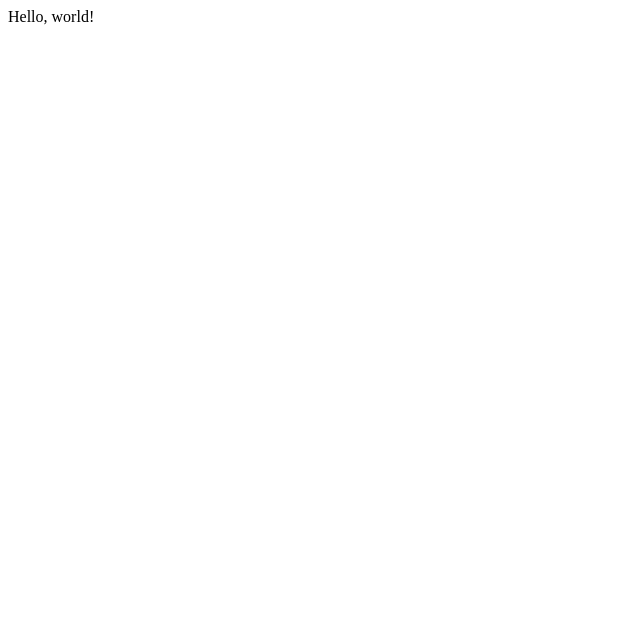
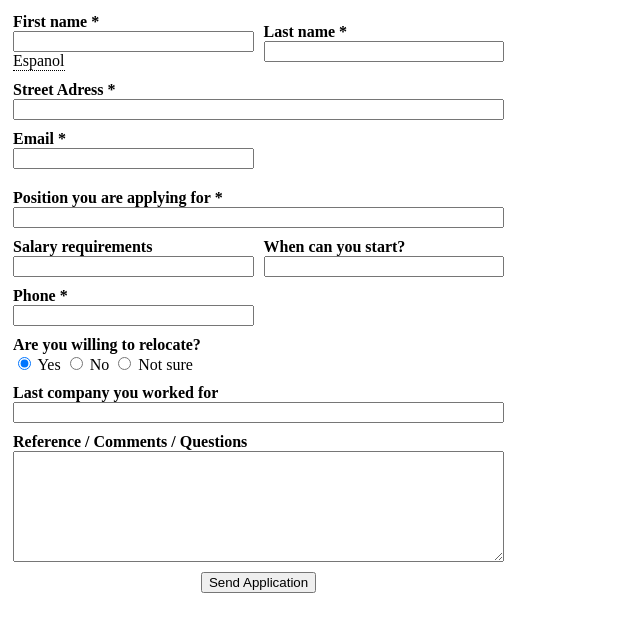
Before and after one commit to ayush-shrivastava003/samsung-site, a plain HTML site: page index.html in a window 1280 px wide. Shown: the whole page, without its empty margins (0-640 px from the left). Drawn offline with Linux system fonts and the light colour scheme.

Commit message:
first try

```diff
--- a/index.html
+++ b/index.html
@@ -1,3 +1,108 @@
-<p>
-    Hello, world!
-</p>
+<!-- <p>
+    Hello, worlds!
+
+    Please enter name:
+
+</p> -->
+
+<!-- /* ***************************************** */ -->
+<!-- Stuff for hovering over text display -->
+<!-- /* ***************************************** */ -->
+<html>
+<style>
+.tooltip {
+  position: relative;
+  display: inline-block;
+  border-bottom: 1px dotted black;
+}
+
+.tooltip .tooltiptext {
+  visibility: hidden;
+  width: 120px;
+  background-color: black;
+  color: #fff;
+  text-align: center;
+  border-radius: 6px;
+  padding: 5px 0;
+
+  /* Position the tooltip */
+  position: absolute;
+  z-index: 1;
+}
+
+.tooltip:hover .tooltiptext {
+  visibility: visible;
+}
+</style>
+<body style="text-align:center;">
+<!-- /* ***************************************** */ -->
+
+
+<form action="//submit.form" id="EmploymentApplication100" method="post" onsubmit="return ValidateForm(this);">
+    <script type="text/javascript">
+    function ValidateForm(frm) {
+    if (frm.First_Name.value == "") { alert('First name is required.'); frm.First_Name.focus(); return false; }
+    if (frm.Last_Name.value == "") { alert('Last name is required.'); frm.Last_Name.focus(); return false; }
+    if (frm.Email_Address.value == "") { alert('Email address is required.'); frm.Email_Address.focus(); return false; }
+    if (frm.Email_Address.value.indexOf("@") < 1 || frm.Email_Address.value.indexOf(".") < 1) { alert('Please enter a valid email address.'); frm.Email_Address.focus(); return false; }
+    if (frm.Position.value == "") { alert('Position is required.'); frm.Position.focus(); return false; }
+    if (frm.Phone.value == "") { alert('Phone is required.'); frm.Phone.focus(); return false; }
+    return true; }
+    </script>
+    <table border="0" cellpadding="5" cellspacing="0">
+    <tr> <td style="width: 50%">
+    <label for="First_Name"><b>First name *</b></label><br />
+    <input name="First_Name" type="text" maxlength="50" style="width:100%;max-width: 260px" />
+    <!-- - -->
+    <!-- Hovering for spanish -->
+    <div class="tooltip">Espanol
+        <span class="tooltiptext">Nombre</span>
+    <!-- - -->
+
+
+    </td> <td style="width: 50%">
+    <label for="Last_Name"><b>Last name *</b></label><br />
+    <input name="Last_Name" type="text" maxlength="50" style="width:100%;max-width: 260px" />
+    </td> </tr> <tr> <td colspan="2">
+
+
+    <label for="Street_Adress"><b>Street Adress *</b></label><br />
+    <input name="Street_Adress" type="text" maxlength="100" style="width:100%;max-width: 535px" />
+    </td> </tr> <tr> <td>
+
+    <label for="Email_Address"><b>Email *</b></label><br />
+    <input name="Email_Address" type="text" maxlength="100" style="width:100%;max-width: 535px" />
+    </td> </tr> <tr> <td colspan="2">
+    <!-- <label for="Portfolio"><b>Portfolio website</b></label><br />
+    <input name="Portfolio" type="text" maxlength="255" value="http://" style="width:100%;max-width: 535px" /> -->
+    </td> </tr> <tr> <td colspan="2">
+    <label for="Position"><b>Position you are applying for *</b></label><br />
+    <input name="Position" type="text" maxlength="100" style="width:100%;max-width: 535px" />
+    </td> </tr> <tr> <td>
+    <label for="Salary"><b>Salary requirements</b></label><br /> <input name="Salary" type="text" maxlength="50" style="width:100%;max-width: 260px" /> </td> <td>
+    <label for="StartDate"><b>When can you start?</b></label><br />
+    <input name="StartDate" type="text" maxlength="50" style="width:100%;max-width: 260px" />
+    </td> </tr> <tr> <td>
+    <label for="Phone"><b>Phone *</b></label><br />
+    <input name="Phone" type="text" maxlength="50" style="width:100%;max-width: 260px" />
+    </td> <td>
+    <!-- <label for="Fax"><b>Fax</b></label><br />
+    <input name="Fax" type="text" maxlength="50" style="width:100%;max-width: 260px" /> -->
+    </td> </tr> <tr> <td colspan="2">
+    <label for="Relocate"><b>Are you willing to relocate?</b></label><br />
+    <input name="Relocate" type="radio" value="Yes" checked="checked" /> Yes
+    <input name="Relocate" type="radio" value="No" /> No
+    <input name="Relocate" type="radio" value="NotSure" /> Not sure
+    </td> </tr> <tr> <td colspan="2">
+    <label for="Organization"><b>Last company you worked for</b></label><br />
+    <input name="Organization" type="text" maxlength="100" style="width:100%;max-width: 535px" />
+    </td> </tr> <tr> <td colspan="2">
+    <label for="Reference"><b>Reference / Comments / Questions</b></label><br />
+    <textarea name="Reference" rows="7" cols="40" style="width:100%;max-width: 535px"></textarea>
+    </td> </tr> <tr> <td colspan="2" style="text-align: center;">
+    <!-- <div style="float: right"> <a href="https://www.100forms.com" id="lnk100" title="form to email">form to email</a></div> -->
+    <!-- <script src="https://www.100forms.com/js/FORMKEY:PG3UF9G9EABT/SEND:my@email.com" type="text/javascript"></script> -->
+    <input name="skip_submit" type="submit" value="Send Application" />
+    </td> </tr>
+    </table>
+    </form>
```
